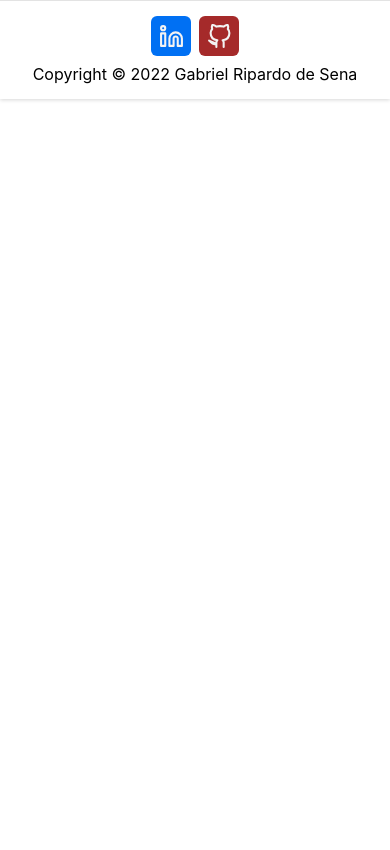
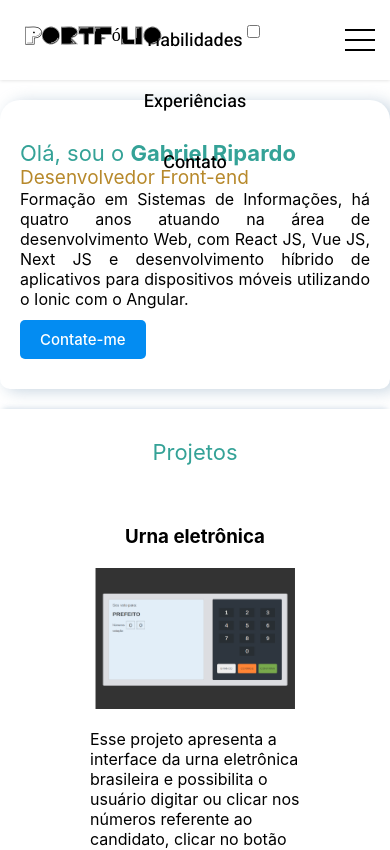
Before and after one commit to gabrielripardo/portfolio, a Next.js app: page / in a window 390 px wide. Shown: the top 850 px of the page. Built offline with nearby package versions, Linux system fonts and the light colour scheme.

Commit message:
fix: styles e jsx syntax

```diff
--- a/pages/index.js
+++ b/pages/index.js
@@ -4,7 +4,7 @@ import styles from '../styles/Home.module.scss'
 
 export default function Home() {
   return (
-    <div>
+    <div className={styles.content}>
       <Head>
         <meta charSet="UTF-8" />
         <meta httpEquiv="X-UA-Compatible" content="IE=edge" />
@@ -14,8 +14,29 @@ export default function Home() {
         <link rel="stylesheet" href='https://fonts.googleapis.com/css2?family=Heebo:wght@100;200;300;400;500&display=swap' />
         <link rel="stylesheet" href="https://unpkg.com/swiper@8/swiper-bundle.min.css" />
       </Head>
+      <header className={styles.header}>
+        <h1 className={styles.logo}>
+          Portfólio
+        </h1>
 
-      {/* <main className={styles.main}>
+        <input id={styles.menuHamgurger} type="checkbox" />
+
+        <nav className={styles.navList}>
+          <a onClick="goToSection()" href="#introduce"><span className={styles.namePage}>Home</span></a>
+          <a onClick="goToSection()" href="#projects"><span className={styles.namePage}>Projetos</span></a>
+          <a onClick="goToSection()" href="#skills"><span className={styles.namePage}>Habilidades</span></a>
+          <a onClick="goToSection()" href="#jobs"><span className={styles.namePage}>Experiências</span></a>
+          <a onClick="goToSection()" href="#contact"><span className={styles.namePage}>Contato</span></a>
+        </nav>
+
+        <label id={styles.labelMenu} htmlFor={styles.menuHamgurger}>
+          <div className={styles.menuBtn}>
+            <span className={styles.hamburger}></span>
+          </div>
+        </label>
+      </header>
+
+      <main className={styles.main}>
         <section className={styles.introduce}>
           <div className={styles.resume}>
             <h2 className={styles.titleSection} >Olá, sou o <strong>Gabriel Ripardo</strong></h2>
@@ -261,13 +282,12 @@ export default function Home() {
           <form className={styles.formContact} action="https://formspree.io/f/mqknoovk" method="POST" >
             <input type="text" name="name" className={styles.inputContact} placeholder="Digite seu nome" />
             <input type="email" name="email" className={styles.inputContact} placeholder="Digite seu e-mail" />
-            <textarea name="message" id="message" cols="30" rows="10" className={styles.inputContact}
+            <textarea name="message" id={styles.message} cols="30" rows="10" className={styles.inputContact}
               placeholder="Digite sua mensagem"></textarea>
             <input type="submit" value="Enviar" className={styles.btnDefault + styles.btnDefault} />
           </form>
         </section>
-      </main> */}
-
+      </main>
       <footer className={styles.footer}>
         <div className={styles.networks}>
           <a className={styles.linkedin} href="https://www.linkedin.com/in/gabriel-sena-317a8412a/">
--- a/styles/Home.module.scss
+++ b/styles/Home.module.scss
@@ -12,6 +12,15 @@ $color-black: #000;
   font-style: normal;
 }
 
+.content {
+  width: 100%;
+  height: 100%;
+  display: flex;
+  flex-direction: column;
+  justify-content: center;
+  align-items: center;
+  background-color: $color-low-black;
+}
 
 .header {
   height: 80px;
@@ -31,6 +40,11 @@ $color-black: #000;
 
 .main,
 .footer {
+  width: 100%;
+  display: flex;
+  flex-direction: column;
+  justify-content: center;
+  align-items: center;
   box-shadow: rgba(0, 0, 0, 0.16) 0px 1px 4px;
 }
 
@@ -39,7 +53,7 @@ $color-black: #000;
   color: #34a297;
 }
 
-.menu-btn:hover .header {
+.menuBtn:hover .header {
   height: 200px;
   opacity: 1;
   transform: translateY(0);
@@ -49,7 +63,6 @@ $color-black: #000;
 .main,
 .footer {
   width: 100%;
-  max-width: 1120px;
   background-color: var(--background-content);
 }
 
@@ -70,24 +83,25 @@ $color-black: #000;
 }
 
 .logo {
+  color: $color-black;
   font-weight: 100;
   font-size: large;
   font-family: 'pacfontregular';
   margin-left: 10px;
 }
 
-.nav-list {
+.navList {
   display: flex;
   column-gap: 8px;
   justify-content: space-between;
   transition: all .5s ease;
 }
 
-.nav-list a {
+.navList a {
   padding: 8px 14px;
 }
 
-.name-page {
+.namePage {
   text-decoration: none;
   color: #000;
   font-family: 'Heebo';
@@ -95,7 +109,7 @@ $color-black: #000;
   transition: all .5s ease;
 }
 
-.nav-list a:before {
+.navList a:before {
   content: "";
   position: absolute;
   left: 0;
@@ -109,11 +123,11 @@ $color-black: #000;
   transition: .4s ease-out;
 }
 
-.nav-list a:hover::before {
+.navList a:hover::before {
   transform: scaleY(1);
 }
 
-.nav-list a:hover .name-page {
+.navList a:hover .namePage {
   color: #fff;
 }
 
@@ -318,7 +332,7 @@ $color-black: #000;
   row-gap: 8px;
 }
 
-.menu-btn {
+.menuBtn {
   display: none;
   cursor: pointer;
   height: 30px;
@@ -351,25 +365,25 @@ $color-black: #000;
   top: 10px;
 }
 
-#menu-hamburger {
+#menuHamburger {
   display: none;
 }
 
-#menu-hamburger:checked~label .hamburger {
+#menuHamburger:checked~label .hamburger {
   transform: rotate(45deg);
 }
 
-#menu-hamburger:checked~label .hamburger:before {
+#menuHamburger:checked~label .hamburger:before {
   transform: rotate(90deg);
   top: 0;
 }
 
-#menu-hamburger:checked~label .hamburger:after {
+#menuHamburger:checked~label .hamburger:after {
   transform: rotate(90deg);
   top: 0;
 }
 
-#label-menu {
+#labelMenu {
   display: none;
 }
 
@@ -465,24 +479,24 @@ $color-black: #000;
 }
 
 @media only screen and (max-width: 1120px) {
-  .nav-list {
+  .navList {
     display: none;
   }
 
-  #label-menu {
+  #labelMenu {
     display: block;
   }
 
-  .menu-btn {
+  .menuBtn {
     display: block;
   }
 
-  #menu-hamburger:not(:checked)~nav {
+  #menuHamburger:not(:checked)~nav {
     opacity: 0;
     transform: translateY(-120%);
   }
 
-  .nav-list {
+  .navList {
     transform: translateY(100%);
     display: flex;
     flex-direction: column;
@@ -531,5 +545,4 @@ $color-black: #000;
     justify-content: flex-start;
     align-items: center;
   }
-
 }
--- a/styles/globals.css
+++ b/styles/globals.css
@@ -42,7 +42,8 @@ a {
   }
 
   body {
-    color: white;
-    background: black;
+    color: #000;
+    /* color: white; */
+    /* background: black; */
   }
 }
```
Also changed, not shown: styles/style_old.css (added).
